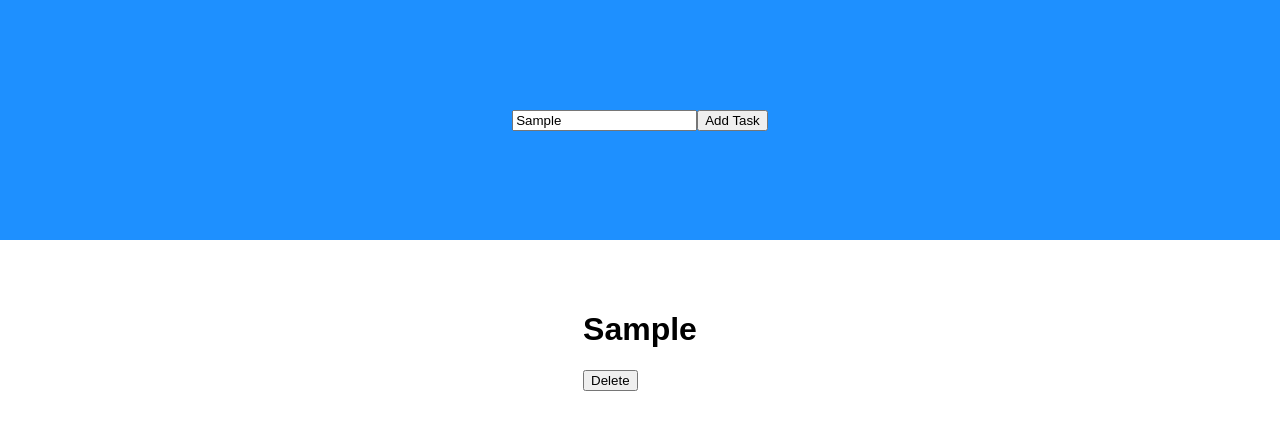
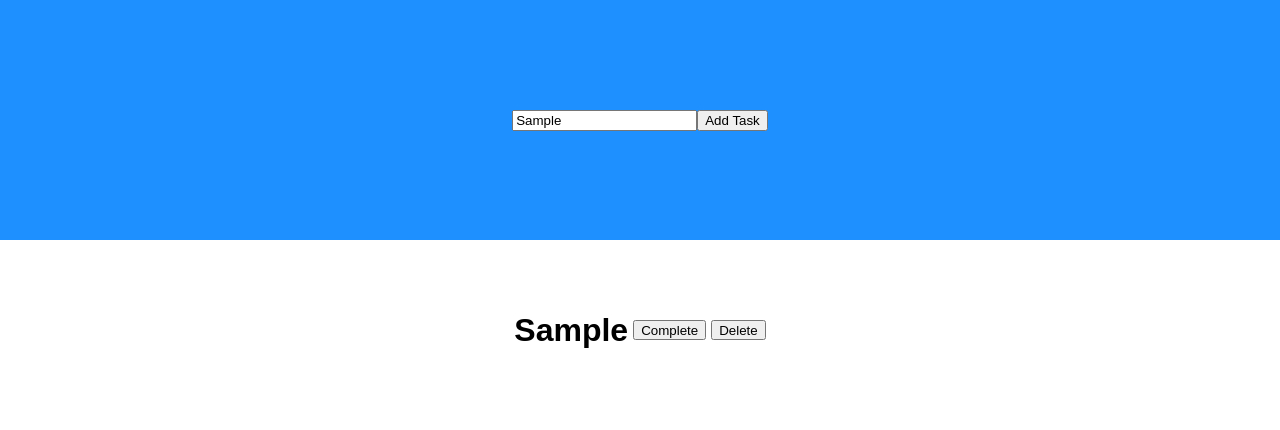
Before and after one commit to daisyyedda/ReactJS-Episode1, a React (Create React App) app: page / in a window 1280 px wide. Both pictures are taken after typing "Sample" into the empty fields and a click on the button "Add Task". Shown: the top 430 px of the page. Built offline with nearby package versions, Linux system fonts and the light colour scheme.

Commit message:
"complete" functionality of the to-do list

```diff
--- a/src/App.js
+++ b/src/App.js
@@ -1,7 +1,3 @@
-import './App.css';
-import { User } from './User'
-import { useState } from 'react'
-
 /*
 JSX (function that returns HTML tags)
 state (a variable that are subject to change)
@@ -10,8 +6,11 @@
 event (used to grab information about input)
 */
 
+import "./App.css";
+import { useState } from "react";
+import { Task } from "./Task";
+
 function App() {
-
   const [todoList, setTodoList] = useState([]);
   const [newTask, setNewTask] = useState("");
 
@@ -20,36 +19,46 @@
   };
 
   const addTask = () => {
-    // object
     const task = {
       id: todoList.length === 0 ? 1 : todoList[todoList.length - 1].id + 1,
-      taskName: newTask
-    }
-    setTodoList([...todoList, task]);
+      taskName: newTask,
+      completed: false,
+    };
+    setTodoList(task.taskName !== "" ? [...todoList, task] : todoList);
   };
 
   const deleteTask = (id) => {
     setTodoList(todoList.filter((task) => task.id !== id));
-  }
+  };
 
-
-  // effect when button is on click
-  // const increaseAge = () => {
-  //   setAge(age - 1);
-  // };
+  const completeTask = (id) => {
+    setTodoList(
+      todoList.map((task) => {
+        if (task.id === id) {
+          return { ...task, completed: true };
+        } else {
+          return task;
+        }
+      })
+    );
+  };
 
   return (
     <div className="App">
-      <div className='addTask'>
-        <input onChange={handleChange}/>
-        <button onClick={addTask}> Add Task </button>
+      <div className="addTask">
+        <input onChange={handleChange} />
+        <button onClick={addTask}> Add Task</button>
       </div>
-      <div className='list'>
+      <div className="list">
         {todoList.map((task) => {
-          return (<div>
-            <h1>{task.taskName}</h1>
-            <button onClick={() => deleteTask(task.id)}>Delete</button>
-          </div>
+          return (
+            <Task
+              taskName={task.taskName}
+              id={task.id}
+              completed={task.completed}
+              deleteTask={deleteTask}
+              completeTask={completeTask}
+            />
           );
         })}
       </div>
--- /dev/null
+++ b/src/Task.js
@@ -0,0 +1,12 @@
+export const Task = (props) => {
+  return (
+    <div
+      className="task"
+      style={{ backgroundColor: props.completed ? "green" : "white" }}
+    >
+      <h1>{props.taskName}</h1>
+      <button onClick={() => props.completeTask(props.id)}> Complete </button>
+      <button onClick={() => props.deleteTask(props.id)}> Delete </button>
+    </div>
+  );
+};
```
